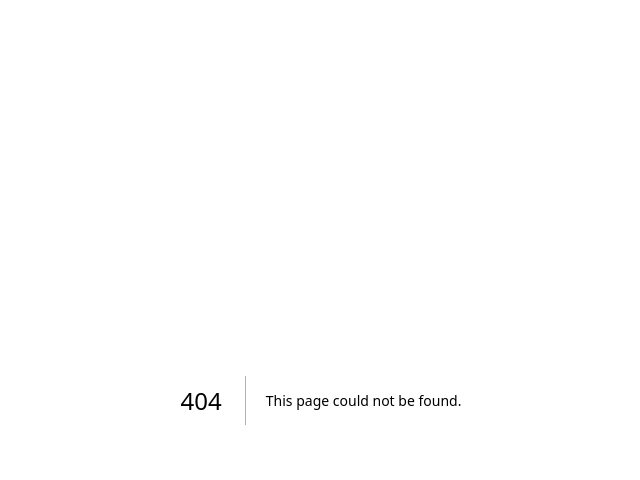
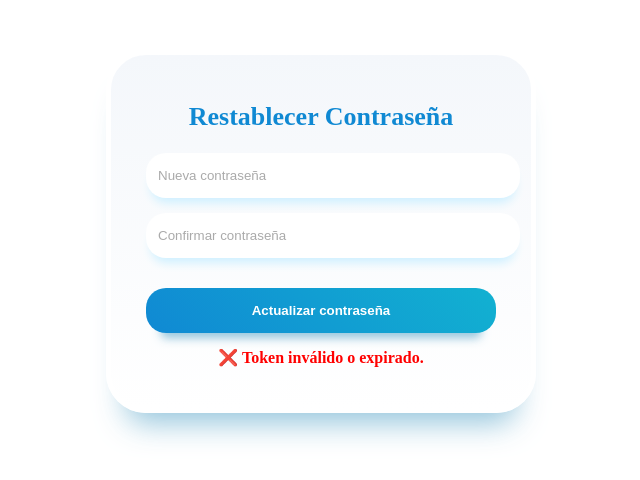
Before and after one commit to golivaxd/CandiGo, a Next.js app in the folder fronted/: page /reset-password in a window 1280 px wide. Before the commit this address had no page. Shown: the top 480 px of the page, without its empty margins (319-959 px from the left). Built offline with nearby package versions, Linux system fonts and the light colour scheme; no server answers.

Commit message:
Version 1

```diff
--- /dev/null
+++ b/fronted/src/app/CSS/reset.css
@@ -0,0 +1,86 @@
+/* reset.css */
+/* Basado en tu login.css para mantener mismo estilo */
+.reset-container {
+  max-width: 350px;
+  background: #f8f9fd;
+  background: linear-gradient(
+    0deg,
+    rgb(255, 255, 255) 0%,
+    rgb(244, 247, 251) 100%
+  );
+  border-radius: 40px;
+  padding: 25px 35px;
+  border: 5px solid rgb(255, 255, 255);
+  box-shadow: rgba(133, 189, 215, 0.88) 0px 30px 30px -20px;
+  margin: 50px auto;
+  text-align: center;
+}
+
+.reset-heading {
+  text-align: center;
+  font-weight: 900;
+  font-size: 26px;
+  color: rgb(16, 137, 211);
+}
+
+.reset-form {
+  margin-top: 20px;
+  display: flex;
+  flex-direction: column;
+  gap: 15px;
+}
+
+.reset-form .input {
+  width: 100%;
+  background: white;
+  border: none;
+  padding: 15px 10px;
+  border-radius: 20px;
+  box-shadow: #cff0ff 0px 10px 10px -5px;
+  border-inline: 2px solid transparent;
+}
+
+.reset-form .input::placeholder {
+  color: rgb(170, 170, 170);
+}
+
+.reset-form .input:focus {
+  outline: none;
+  border-inline: 2px solid #12b1d1;
+}
+
+.reset-form .reset-button {
+  display: block;
+  width: 100%;
+  font-weight: bold;
+  background: linear-gradient(
+    45deg,
+    rgb(16, 137, 211) 0%,
+    rgb(18, 177, 209) 100%
+  );
+  color: white;
+  padding-block: 15px;
+  margin-top: 15px;
+  border-radius: 20px;
+  box-shadow: rgba(133, 189, 215, 0.88) 0px 20px 10px -15px;
+  border: none;
+  transition: all 0.2s ease-in-out;
+  cursor: pointer;
+}
+
+.reset-form .reset-button:hover {
+  transform: scale(1.03);
+  box-shadow: rgba(133, 189, 215, 0.88) 0px 23px 10px -20px;
+}
+
+.reset-form .reset-button:active {
+  transform: scale(0.95);
+  box-shadow: rgba(133, 189, 215, 0.88) 0px 15px 10px -10px;
+}
+
+/* Mensaje de error o éxito */
+.reset-message {
+  font-weight: 600;
+  margin-top: 15px;
+  color: red; /* por defecto error, puedes cambiar dinámico en el componente */
+}
--- a/fronted/src/app/page.tsx
+++ b/fronted/src/app/page.tsx
@@ -49,7 +49,7 @@ export default function Home() {
     setIsSubmitting(true);
     setMessage('');
     const { error } = await supabase.auth.resetPasswordForEmail(email, {
-      redirectTo: 'https://tu-dominio.com/reset-password', // Cambia esta URL según tu app
+      redirectTo: 'http://localhost:3000/reset-password', // Cambia esta URL según tu app
     });
     if (error) setMessage('Error: ' + error.message);
     else setMessage('Revisa tu correo para restablecer la contraseña.');
--- /dev/null
+++ b/fronted/src/app/reset-password/page.tsx
@@ -0,0 +1,78 @@
+'use client';
+import { useState, useEffect } from 'react';
+import { useRouter, useSearchParams } from 'next/navigation';
+import { supabase } from '@/lib/supabaseClient';
+import '../CSS/reset.css';   // 👈 Importamos estilos
+
+export default function ResetPasswordPage() {
+  const router = useRouter();
+  const searchParams = useSearchParams();
+
+  const [password, setPassword] = useState('');
+  const [confirm, setConfirm] = useState('');
+  const [message, setMessage] = useState('');
+  const [isSubmitting, setIsSubmitting] = useState(false);
+
+  // Chequear si llegó el token de Supabase
+  useEffect(() => {
+    const access_token = searchParams.get('access_token');
+    if (!access_token) {
+      setMessage('❌ Token inválido o expirado.');
+    }
+  }, [searchParams]);
+
+  // Función para actualizar la contraseña
+  const handleReset = async (e: React.FormEvent) => {
+    e.preventDefault();
+    if (password !== confirm) {
+      setMessage('⚠️ Las contraseñas no coinciden.');
+      return;
+    }
+    setIsSubmitting(true);
+
+    const { error } = await supabase.auth.updateUser({
+      password: password,
+    });
+
+    if (error) {
+      setMessage('Error: ' + error.message);
+    } else {
+      setMessage('✅ Contraseña actualizada con éxito. Redirigiendo...');
+      setTimeout(() => router.push('/'), 2000); // redirigir al login
+    }
+
+    setIsSubmitting(false);
+  };
+
+  return (
+    <div className="reset-container">
+      <h2 className="reset-heading">Restablecer Contraseña</h2>
+
+      <form onSubmit={handleReset} className="reset-form">
+        <input
+          type="password"
+          placeholder="Nueva contraseña"
+          value={password}
+          onChange={(e) => setPassword(e.target.value)}
+          required
+          className="input"
+        />
+
+        <input
+          type="password"
+          placeholder="Confirmar contraseña"
+          value={confirm}
+          onChange={(e) => setConfirm(e.target.value)}
+          required
+          className="input"
+        />
+
+        <button type="submit" className="reset-button" disabled={isSubmitting}>
+          {isSubmitting ? 'Guardando...' : 'Actualizar contraseña'}
+        </button>
+      </form>
+
+      {message && <p className="reset-message">{message}</p>}
+    </div>
+  );
+}
```
